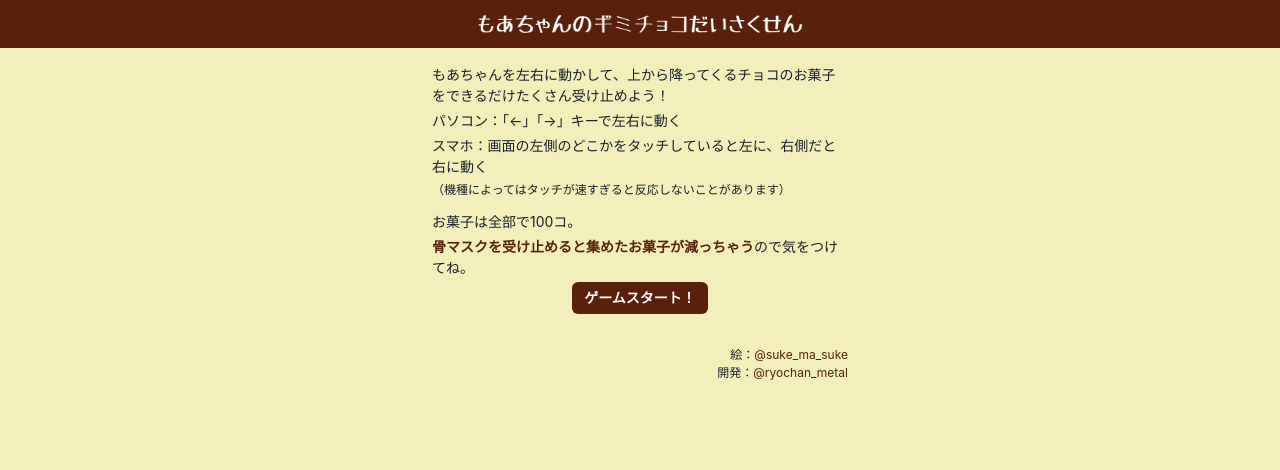
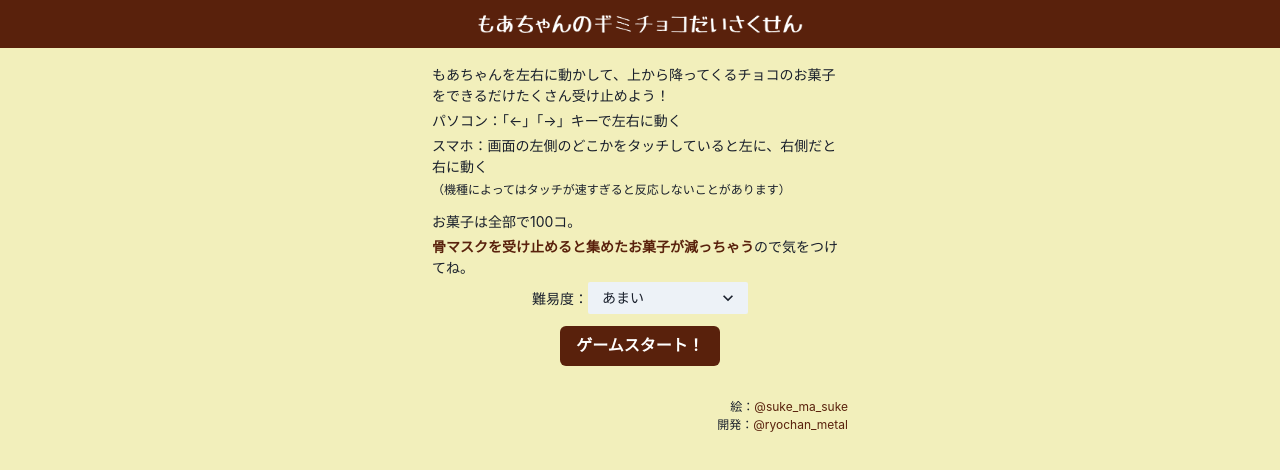
Before and after one commit to ryochansq/gimme-choco-vite, a React (Vite) app: page / in a window 1280 px wide. Shown: the top 470 px of the page. Built offline with nearby package versions, Linux system fonts and the light colour scheme.

Commit message:
add level & tweet

```diff
--- a/src/features/result/index.tsx
+++ b/src/features/result/index.tsx
@@ -5,7 +5,7 @@ import { BaseButton } from "../../components/parts/BaseButton";
 import { Context } from "../../store";
 
 export const Result = () => {
-  const { score, setView } = useContext(Context);
+  const { score, setView, level } = useContext(Context);
   const evaluation = (() => {
     if (score === 100) return "100";
     if (score >= 80) return "80";
@@ -19,8 +19,10 @@ export const Result = () => {
   };
 
   const onClickTweet = () => {
-    // TODO: ツイート機能の実装
-    console.info("tweet");
+    const text = `もあちゃんのギミチョコだいさくせん で\n 満腹度：${score}（${level}） でした！\n\ngimme-choco.ryochansq.vercel.app\n\n#もあちゃんのギミチョコだいさくせん\n#BABYMETAL #さくら学院父兄パソコン部`;
+    const encodedText = encodeURIComponent(text);
+    const intent = `https://twitter.com/intent/tweet?text=${encodedText}`;
+    window.open(intent);
   };
 
   return (
@@ -37,14 +39,14 @@ export const Result = () => {
       <Flex justify="center" gap="16px">
         <BaseButton
           colorScheme="choco"
-          size="sm"
+          size="md"
           onClick={onClickReplay}
           text="もういちど遊ぶ！"
         />
         <BaseButton
           colorScheme="twitter"
           leftIcon={<FaTwitter />}
-          size="sm"
+          size="md"
           onClick={onClickTweet}
           text="Twitterで共有"
         />
--- a/src/features/top/index.tsx
+++ b/src/features/top/index.tsx
@@ -1,10 +1,10 @@
-import { Box, Flex, Text } from "@chakra-ui/react";
+import { Box, Flex, Select, Text } from "@chakra-ui/react";
 import { useContext } from "react";
 import { BaseButton } from "../../components/parts/BaseButton";
-import { Context } from "../../store";
+import { Context, Level } from "../../store";
 
 export const Top = () => {
-  const { setView } = useContext(Context);
+  const { setView, level, setLevel } = useContext(Context);
   const onClickStart = () => {
     setView("Game");
   };
@@ -33,10 +33,26 @@ export const Top = () => {
         </Text>
         ので気をつけてね。
       </Text>
-      <Flex justify="center">
+      <Flex justify="center" align="center">
+        <Text fontSize="sm">難易度：</Text>
+        <Select
+          defaultValue={level}
+          onChange={(e) => setLevel(e.target.value as Level)}
+          size="sm"
+          variant="filled"
+          w="160px"
+        >
+          <option value="あまい">あまい</option>
+          <option value="ふつう">ふつう🔥</option>
+          <option value="からい">からい🔥🔥</option>
+          <option value="ヤバッ！">ヤバッ！🔥🔥🔥</option>
+        </Select>
+      </Flex>
+      <Flex justify="center" mt="2">
         <BaseButton
           colorScheme="choco"
           onClick={onClickStart}
+          size="md"
           text="ゲームスタート！"
         />
       </Flex>
--- a/src/store.tsx
+++ b/src/store.tsx
@@ -1,12 +1,16 @@
 import { createContext, ReactNode, useState } from "react";
 
 type View = "Top" | "Game" | "Result";
+
+export type Level = "あまい" | "ふつう" | "からい" | "ヤバッ！";
 
 type Context = {
   view: View;
   setView: React.Dispatch<React.SetStateAction<View>>;
   score: number;
   setScore: React.Dispatch<React.SetStateAction<number>>;
+  level: Level;
+  setLevel: React.Dispatch<React.SetStateAction<Level>>;
 };
 
 export const Context = createContext({} as Context);
@@ -14,9 +18,12 @@ export const Context = createContext({} as Context);
 export const ContextProvider = ({ children }: { children: ReactNode }) => {
   const [view, setView] = useState<View>("Top");
   const [score, setScore] = useState(0);
+  const [level, setLevel] = useState<Level>("あまい");
 
   return (
-    <Context.Provider value={{ view, setView, score, setScore }}>
+    <Context.Provider
+      value={{ view, setView, score, setScore, level, setLevel }}
+    >
       {children}
     </Context.Provider>
   );
```
